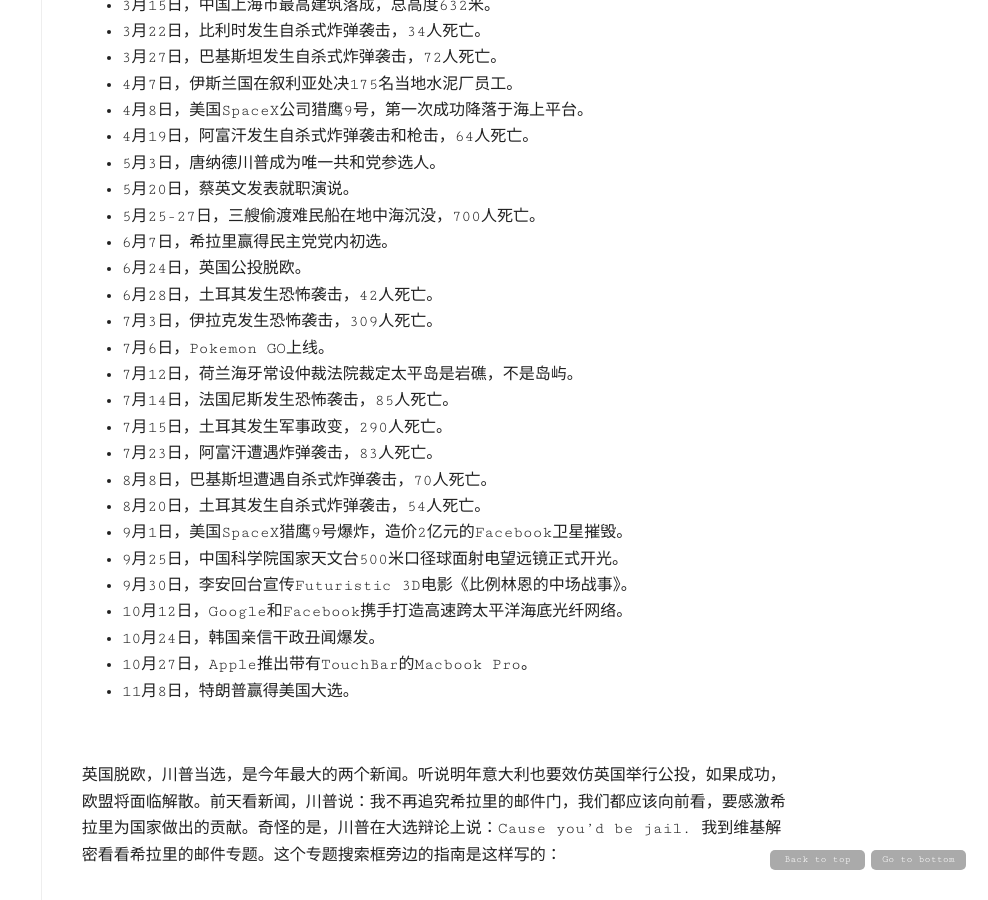
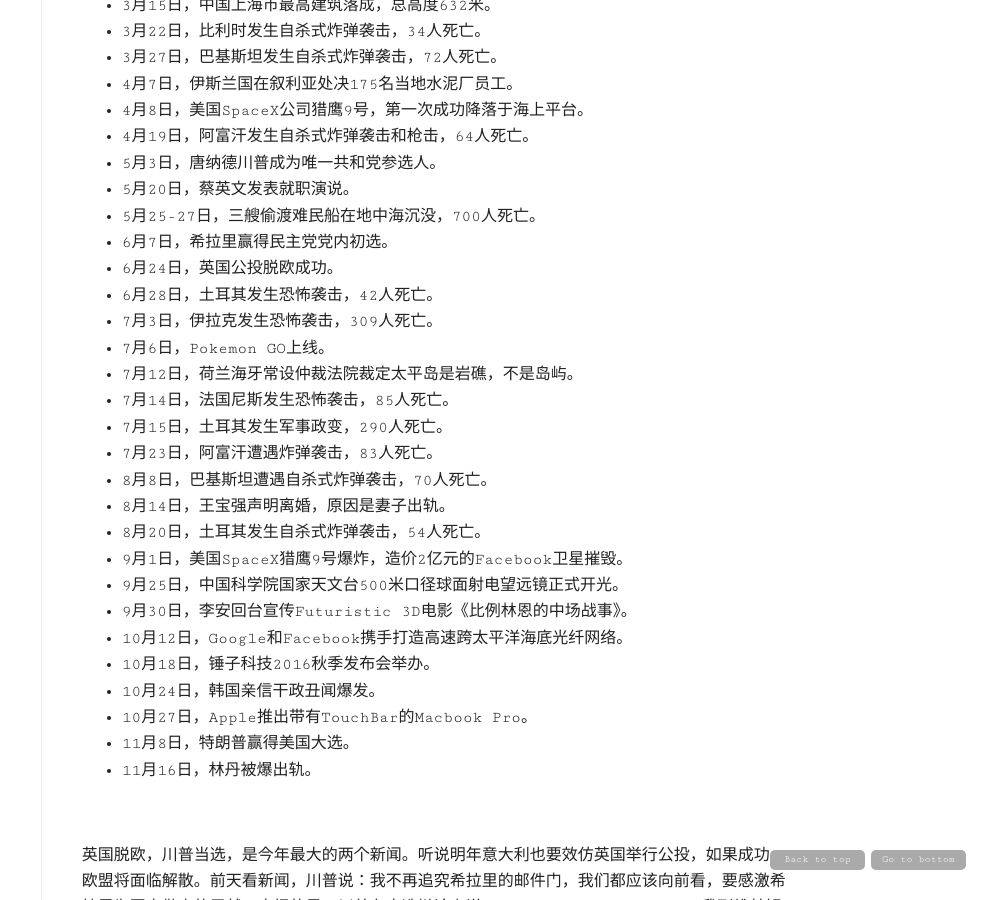
Before and after one commit to crabcanon/crabcanon.github.com, a Jekyll site: the page built from _posts/2016-11-25-complexity.md, in a window 1280 px wide and 900 px high, scrolled down 749 px. Shown: the whole window, without its empty margins (292-1280 px from the left). Built offline with Jekyll 4.4.1, drawn with Linux system fonts in a browser that asks for light colours.

Commit message:
Update blog.

```diff
--- a/_posts/2016-11-25-complexity.md
+++ b/_posts/2016-11-25-complexity.md
@@ -29,7 +29,7 @@ tags: [中文]
 - 5月20日，蔡英文发表就职演说。
 - 5月25-27日，三艘偷渡难民船在地中海沉没，700人死亡。
 - 6月7日，希拉里赢得民主党党内初选。
-- 6月24日，英国公投脱欧。
+- 6月24日，英国公投脱欧成功。
 - 6月28日，土耳其发生恐怖袭击，42人死亡。
 - 7月3日，伊拉克发生恐怖袭击，309人死亡。
 - 7月6日，Pokemon GO上线。
@@ -38,14 +38,17 @@ tags: [中文]
 - 7月15日，土耳其发生军事政变，290人死亡。
 - 7月23日，阿富汗遭遇炸弹袭击，83人死亡。
 - 8月8日，巴基斯坦遭遇自杀式炸弹袭击，70人死亡。
+- 8月14日，王宝强声明离婚，原因是妻子出轨。
 - 8月20日，土耳其发生自杀式炸弹袭击，54人死亡。
 - 9月1日，美国SpaceX猎鹰9号爆炸，造价2亿元的Facebook卫星摧毁。
 - 9月25日，中国科学院国家天文台500米口径球面射电望远镜正式开光。
 - 9月30日，李安回台宣传Futuristic 3D电影《比例林恩的中场战事》。
 - 10月12日，Google和Facebook携手打造高速跨太平洋海底光纤网络。
+- 10月18日，锤子科技2016秋季发布会举办。
 - 10月24日，韩国亲信干政丑闻爆发。
 - 10月27日，Apple推出带有TouchBar的Macbook Pro。
 - 11月8日，特朗普赢得美国大选。
+- 11月16日，林丹被爆出轨。
 
 <br>
 
```
